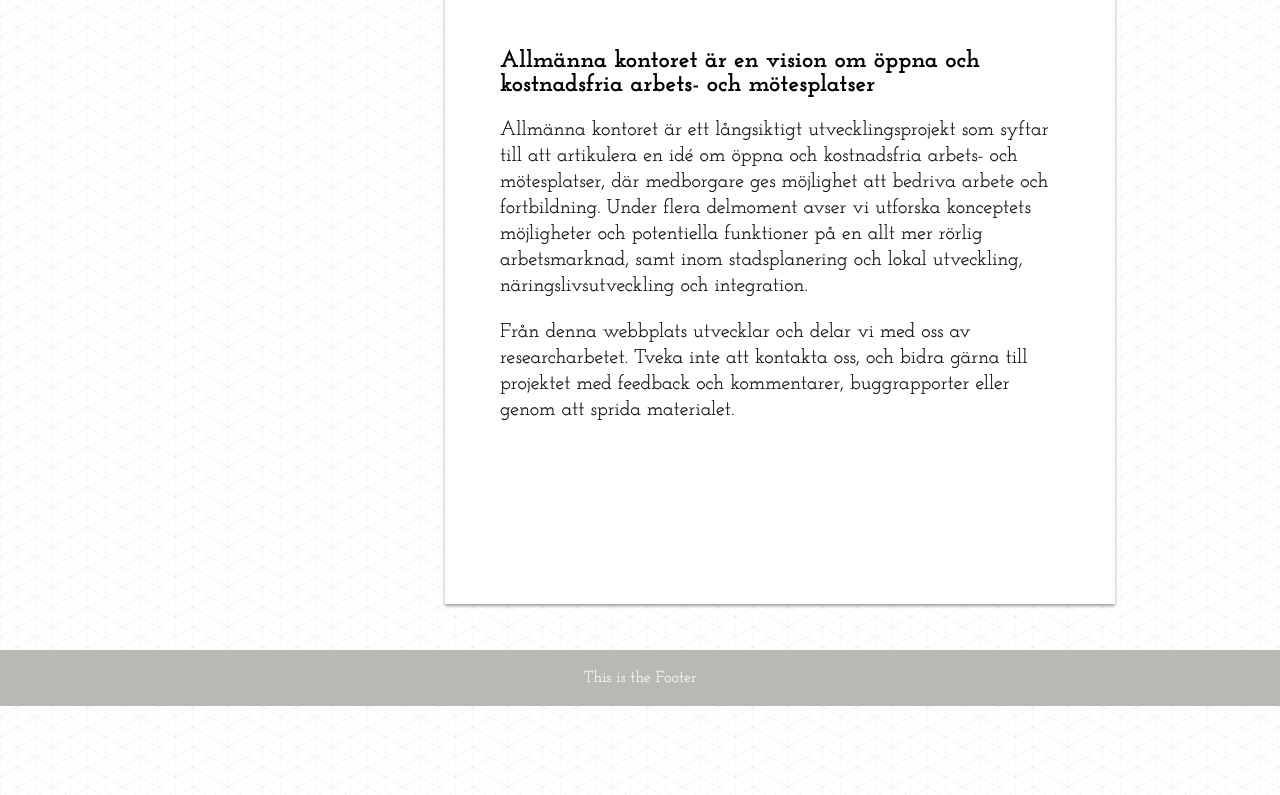
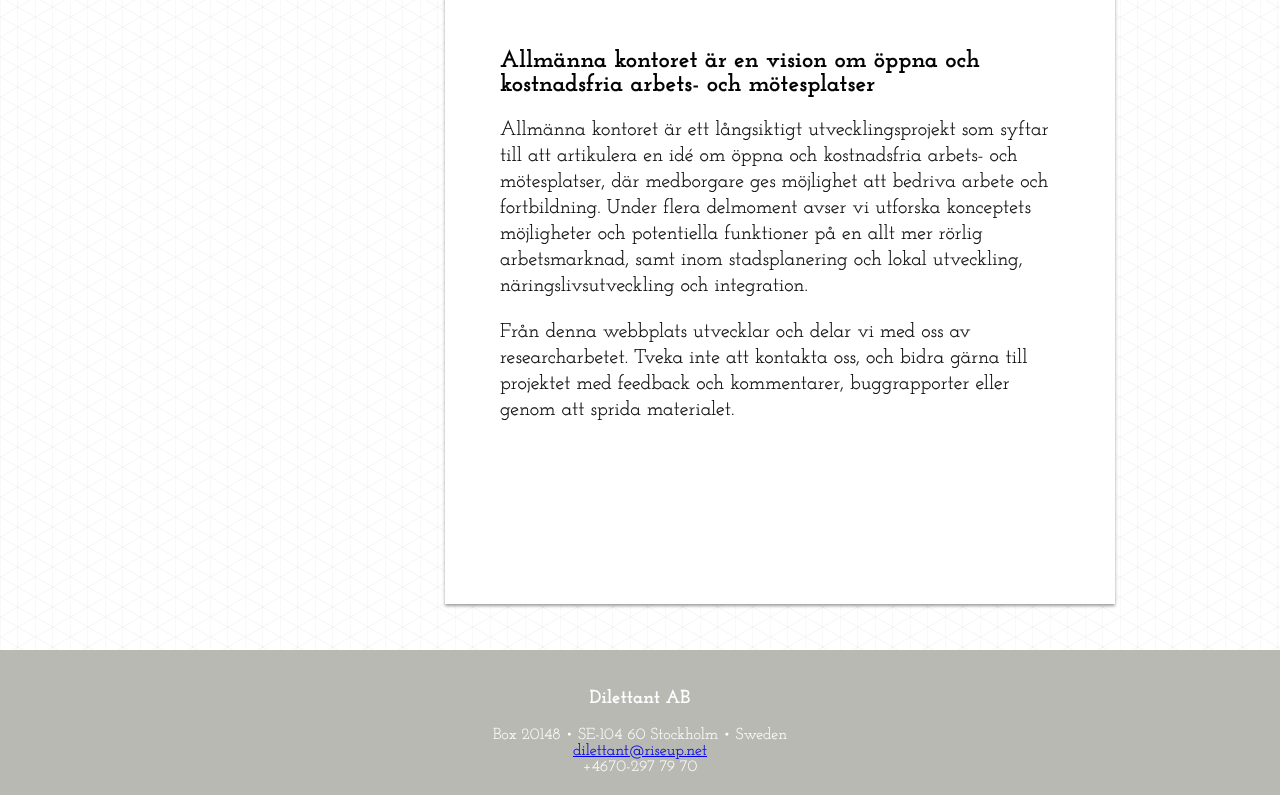
Before and after one commit to dilettant/allmannakontoret, a Jekyll site: the page built from index.md, in a window 1280 px wide, cut to the strip 363-1158 px from the top of the page. Built offline with Jekyll 4.4.1, drawn with Linux system fonts in a browser that asks for light colours; before the commit the page ends 1069 px from its top, so only the background shows below that.

Commit message:
pasted footer

```diff
--- a/_layouts/default.html
+++ b/_layouts/default.html
@@ -46,8 +46,15 @@
     </div>
   </div>
   <br class="clear"/>
-  <footer>
-   <p>This is the Footer</p>
+  <footer class="centered">
+    <section class="address">
+      <h3>Dilettant AB</h3>
+      <p class="centered">Box 20148 • SE-104 60 Stockholm • Sweden</p>
+    </section>
+    <section class="contact">
+      <p class="centered"><a href="mailto:email@dilettant@riseup.net">dilettant@riseup.net</a></p>
+      <p class="centered">+4670-297 79 70</p>
+    </section>
   </footer>
 </body>
 </html>
```
